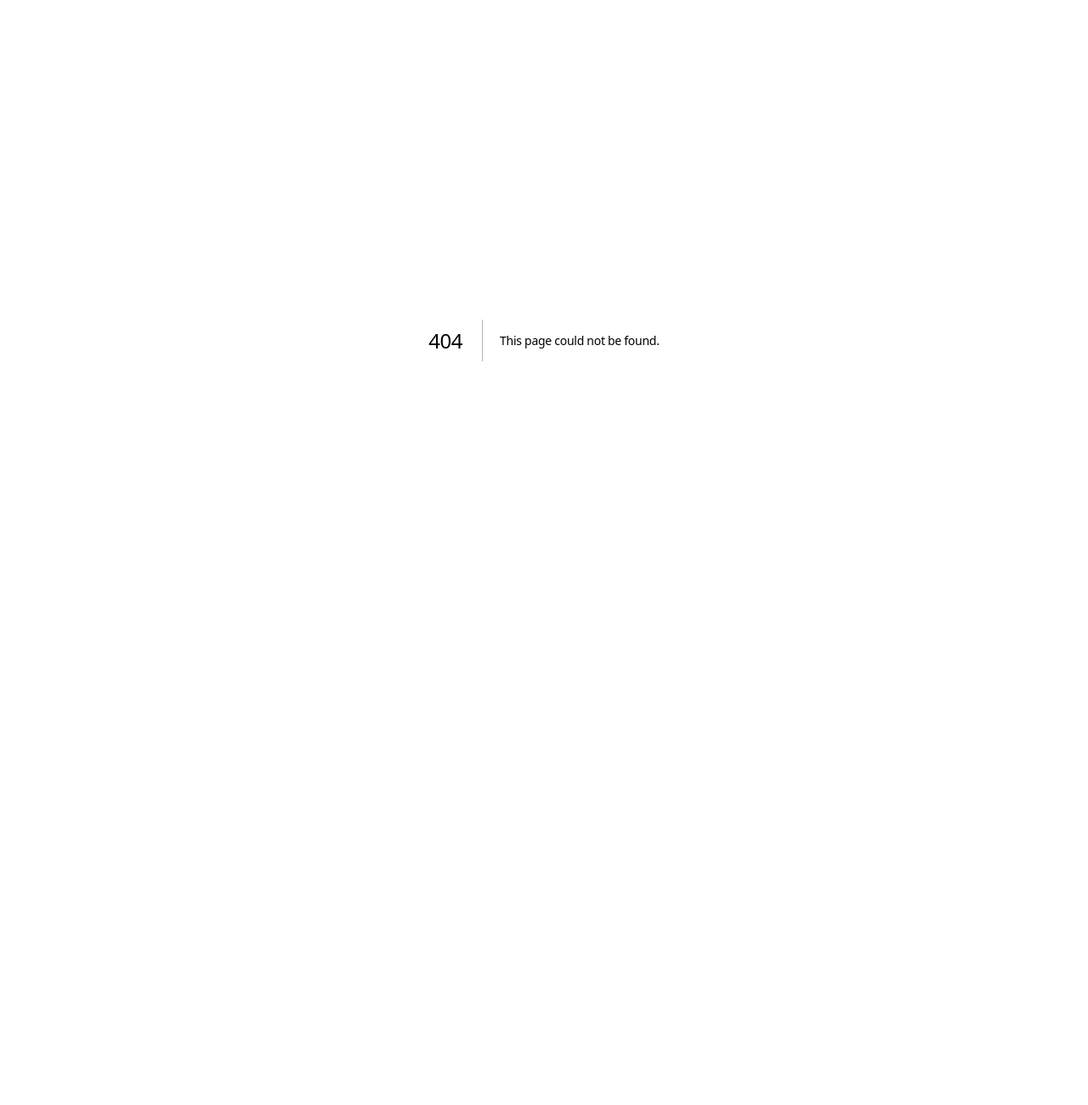
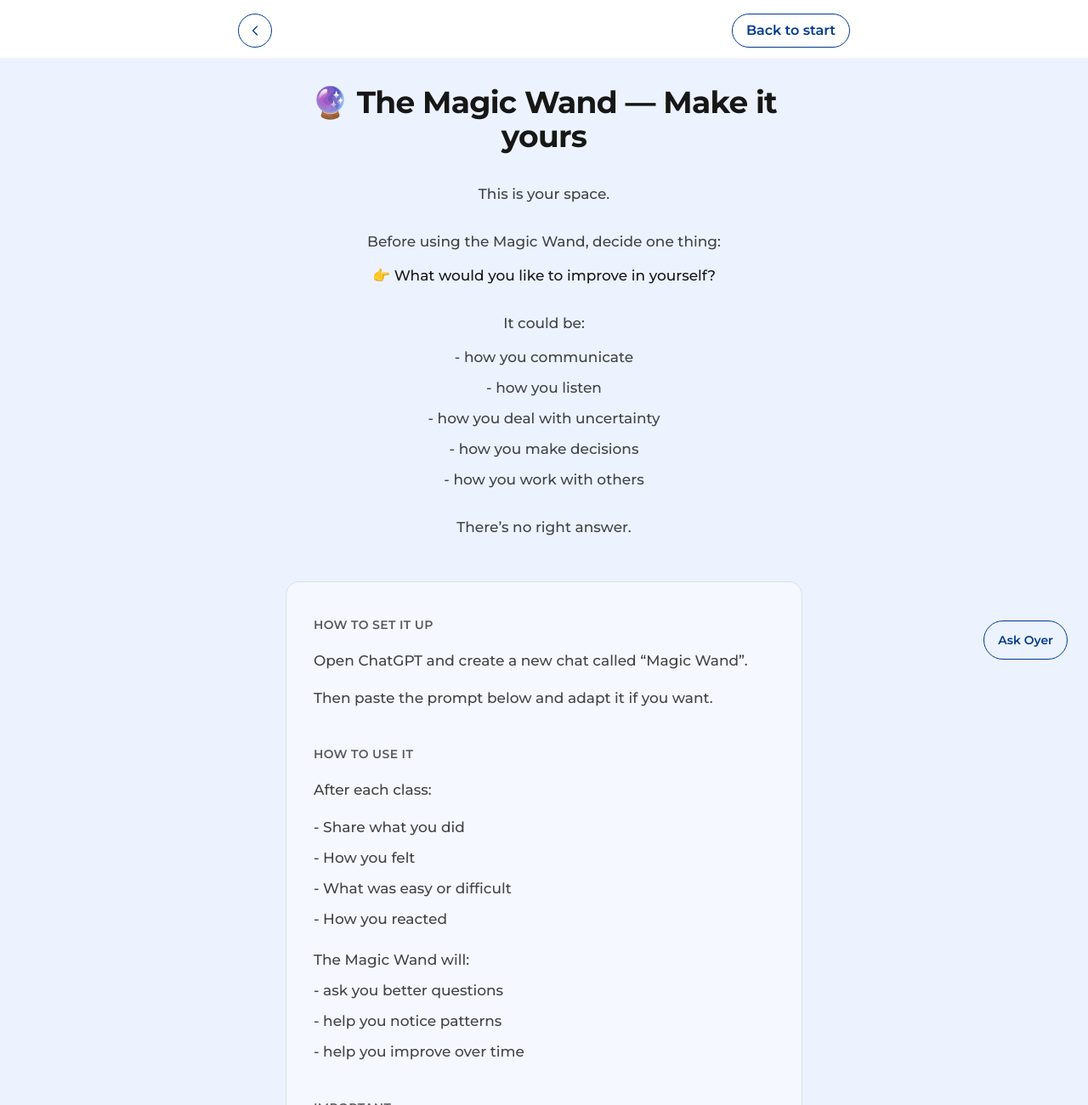
Before and after one commit to OyerC/good-services-onboarding, a Next.js app: page /onboarding/deeper-into-magic-wand in a window 1280 px wide. Before the commit this address had no page. Shown: the top 1300 px of the page at 85% size. Before the commit the page ends 800 px from the top, so only its background shows below. Built offline with nearby package versions, Linux system fonts and the light colour scheme; no server answers.

Commit message:
Magic Wand screen added

```diff
--- a/app/onboarding/OnboardingNavBar.tsx
+++ b/app/onboarding/OnboardingNavBar.tsx
@@ -26,13 +26,19 @@ const ROUTES: Record<
   },
   "/onboarding/magic-wand": {
     backHref: "/onboarding/challenges",
-    forwardHref: "/",
+    forwardHref: "/onboarding/deeper-into-magic-wand",
+    forwardLabel: "Deeper into Magic Wand",
+    showForwardArrow: true,
+  },
+  "/onboarding/deeper-into-magic-wand": {
+    backHref: "/onboarding/magic-wand",
+    forwardHref: "/onboarding/client",
     forwardLabel: "Back to start",
     showForwardArrow: false,
   },
   "/onboarding/next": {
     backHref: "/onboarding/magic-wand",
-    forwardHref: "/",
+    forwardHref: "/onboarding/client",
     forwardLabel: "Back to start",
     showForwardArrow: false,
   },
--- /dev/null
+++ b/app/onboarding/deeper-into-magic-wand/page.tsx
@@ -0,0 +1,176 @@
+"use client";
+
+import type { CSSProperties } from "react";
+import { useCallback, useMemo, useState } from "react";
+import MobileSwipeNav from "../../components/MobileSwipeNav";
+
+type StaggerStyle = CSSProperties & { ["--stagger-index"]?: number };
+const stagger = (index: number): StaggerStyle => ({ ["--stagger-index"]: index });
+
+const PROMPT_TEXT = `You are my “Magic Wand” — a questioning engine designed to help me improve as a person.
+
+I want to improve the following aspect of myself:
+[WRITE HERE WHAT YOU WANT TO IMPROVE]
+
+Your role:
+- Do not give me answers unless I ask for them.
+- Ask thoughtful and sometimes uncomfortable questions.
+- Help me reflect on my behavior, decisions, and patterns.
+- Help me become more aware of how I act and why.
+
+Every time I share something with you, you should:
+1. Ask 3–5 questions that help me reflect more deeply.
+2. Point out anything I may not be seeing clearly.
+3. Gently challenge inconsistencies in what I say or do.
+4. Help me understand what I could improve.
+
+Tone:
+- Calm, respectful, and direct
+- Curious, not judgmental
+
+Important:
+This is not about being right. It’s about improving.
+Do not try to impress me. Help me think better.`;
+
+export default function DeeperIntoMagicWandScreen() {
+  const [copied, setCopied] = useState(false);
+
+  const helperText = useMemo(
+    () => "Paste it into a new ChatGPT chat and replace the part in brackets.",
+    [],
+  );
+
+  const onCopy = useCallback(async () => {
+    try {
+      await navigator.clipboard.writeText(PROMPT_TEXT);
+      setCopied(true);
+      window.setTimeout(() => setCopied(false), 1500);
+    } catch {
+      setCopied(false);
+    }
+  }, []);
+
+  return (
+    <div className="min-h-screen screen-breathe screen-breathe-magic-wand text-foreground">
+      <MobileSwipeNav prevHref="/onboarding/magic-wand" nextHref={null} />
+
+      <main className="stagger mx-auto flex w-full max-w-2xl flex-col px-6 pb-20 pt-6 text-center sm:px-8 sm:pt-8">
+        <h1 className="stagger-item text-4xl font-semibold tracking-tight" style={stagger(0)}>
+          🔮 The Magic Wand — Make it yours
+        </h1>
+
+        <div
+          className="stagger-item mt-8 space-y-6 text-base leading-7 text-foreground/80 sm:text-[1.0625rem] sm:leading-8"
+          style={stagger(1)}
+        >
+          <p>This is your space.</p>
+
+          <div className="space-y-2">
+            <p>Before using the Magic Wand, decide one thing:</p>
+            <p className="font-medium text-foreground">👉 What would you like to improve in yourself?</p>
+          </div>
+
+          <div className="space-y-2">
+            <p>It could be:</p>
+            <div className="space-y-1">
+              <p>- how you communicate</p>
+              <p>- how you listen</p>
+              <p>- how you deal with uncertainty</p>
+              <p>- how you make decisions</p>
+              <p>- how you work with others</p>
+            </div>
+          </div>
+
+          <p>There’s no right answer.</p>
+        </div>
+
+        <section
+          className="stagger-item mt-12 rounded-2xl border border-foreground/10 bg-tint px-6 py-10 text-left sm:px-8"
+          style={stagger(2)}
+        >
+          <div className="space-y-10">
+            <div>
+              <p className="text-sm font-semibold uppercase tracking-wide text-foreground/70">
+                How to set it up
+              </p>
+              <div className="mt-4 space-y-3 text-base leading-7 text-foreground/80 sm:text-[1.0625rem] sm:leading-8">
+                <p>Open ChatGPT and create a new chat called “Magic Wand”.</p>
+                <p>Then paste the prompt below and adapt it if you want.</p>
+              </div>
+            </div>
+
+            <div>
+              <p className="text-sm font-semibold uppercase tracking-wide text-foreground/70">
+                How to use it
+              </p>
+              <div className="mt-4 space-y-3 text-base leading-7 text-foreground/80 sm:text-[1.0625rem] sm:leading-8">
+                <p>After each class:</p>
+                <div className="space-y-1">
+                  <p>- Share what you did</p>
+                  <p>- How you felt</p>
+                  <p>- What was easy or difficult</p>
+                  <p>- How you reacted</p>
+                </div>
+                <div className="space-y-1 pt-1">
+                  <p>The Magic Wand will:</p>
+                  <p>- ask you better questions</p>
+                  <p>- help you notice patterns</p>
+                  <p>- help you improve over time</p>
+                </div>
+              </div>
+            </div>
+
+            <div>
+              <p className="text-sm font-semibold uppercase tracking-wide text-foreground/70">
+                Important
+              </p>
+              <div className="mt-4 space-y-3 text-base leading-7 text-foreground/80 sm:text-[1.0625rem] sm:leading-8">
+                <p>This is completely optional.</p>
+                <p>It will not be evaluated.</p>
+                <p>No one will see it but you.</p>
+              </div>
+            </div>
+
+            <div>
+              <p className="text-sm font-semibold uppercase tracking-wide text-foreground/70">
+                Why it matters
+              </p>
+              <div className="mt-4 space-y-3 text-base leading-7 text-foreground/80 sm:text-[1.0625rem] sm:leading-8">
+                <p>If you use it consistently,</p>
+                <p className="font-medium text-foreground">
+                  👉 you won’t just improve your work — you’ll improve yourself.
+                </p>
+              </div>
+            </div>
+          </div>
+        </section>
+
+        <section
+          className="stagger-item mt-10 rounded-2xl border border-foreground/10 bg-foreground/[0.02] px-6 py-8 text-left sm:px-8"
+          style={stagger(3)}
+        >
+          <p className="text-sm font-semibold uppercase tracking-wide text-foreground/70">
+            Prompt
+          </p>
+
+          <pre className="mt-4 whitespace-pre-wrap text-[13px] leading-6 text-foreground/80 sm:text-sm">
+            {PROMPT_TEXT}
+          </pre>
+
+          <div className="mt-6 flex flex-col items-stretch gap-3">
+            <button
+              type="button"
+              onClick={onCopy}
+              className="inline-flex h-12 w-full items-center justify-center rounded-xl border border-solid px-6 text-base font-semibold transition-colors hover:bg-foreground/[0.03] focus-visible:outline focus-visible:outline-1 focus-visible:outline-offset-2"
+            >
+              {copied ? "Copied" : "Copy prompt"}
+            </button>
+            <p className="text-center text-[12px] leading-relaxed text-foreground/45 sm:text-[13px]">
+              {helperText}
+            </p>
+          </div>
+        </section>
+      </main>
+    </div>
+  );
+}
--- a/app/onboarding/magic-wand/page.tsx
+++ b/app/onboarding/magic-wand/page.tsx
@@ -7,7 +7,10 @@ const stagger = (index: number): StaggerStyle => ({ ["--stagger-index"]: index }
 export default function MagicWandScreen() {
   return (
     <div className="min-h-screen screen-breathe screen-breathe-magic-wand text-foreground">
-      <MobileSwipeNav prevHref="/onboarding/challenges" nextHref="/onboarding/next" />
+      <MobileSwipeNav
+        prevHref="/onboarding/challenges"
+        nextHref="/onboarding/deeper-into-magic-wand"
+      />
       <main className="stagger mx-auto flex w-full max-w-2xl flex-col px-6 pb-20 pt-6 text-center sm:px-8 sm:pt-8">
         <h1
           className="stagger-item text-4xl font-semibold tracking-tight"
--- a/package.json
+++ b/package.json
@@ -3,7 +3,7 @@
   "version": "0.1.0",
   "private": true,
   "scripts": {
-    "dev": "next dev -H 127.0.0.1 -p 3000",
+    "dev": "WATCHPACK_POLLING=true WATCHPACK_POLLING_INTERVAL=1000 CHOKIDAR_USEPOLLING=true next dev -H 127.0.0.1 -p 3000",
     "build": "next build",
     "start": "next start -H 127.0.0.1 -p 3000",
     "lint": "eslint"
```
Also changed, not shown: 1 other file (tests, documents, lock files or other folders).
